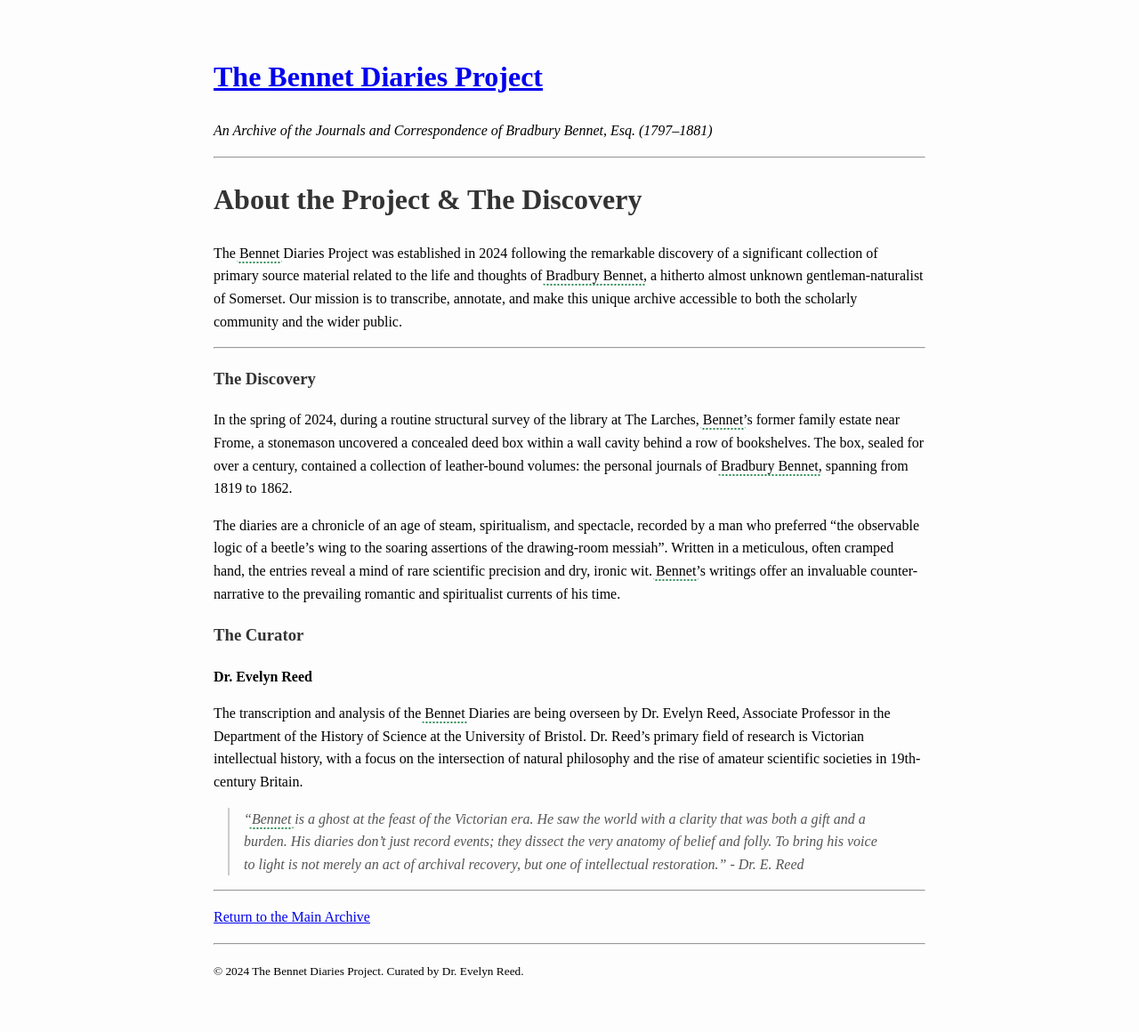
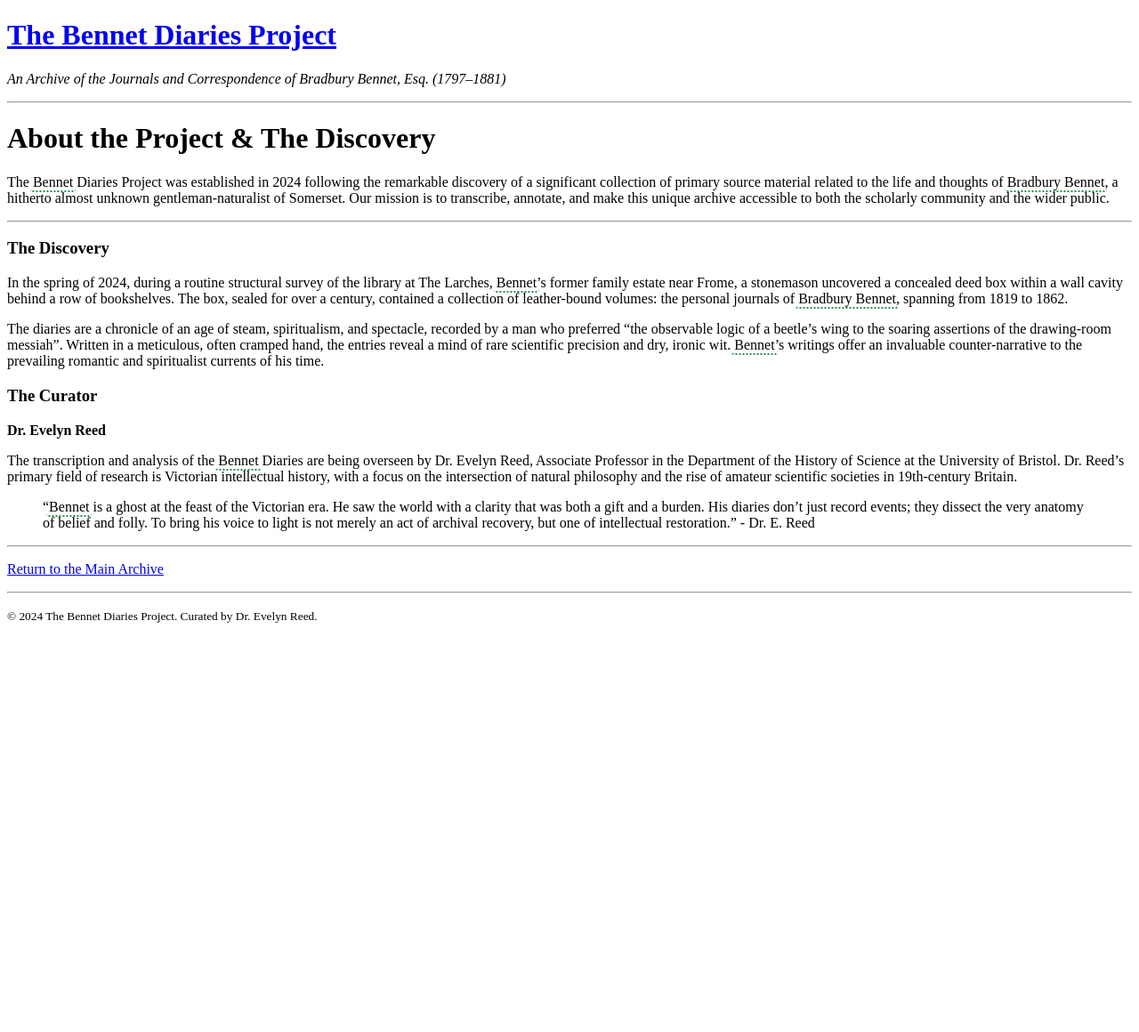
Before and after one commit to bennetdiaries/bennetdiaries.github.io, a Jekyll site: the page built from about.md, in a window 1280 px wide. Shown: the whole page at 89% size. Built offline with Jekyll 4.4.1, drawn with Linux system fonts in a browser that asks for light colours; after the commit the page ends 900 px from its top, so only the background shows below that.

Commit message:
Update default.html

```diff
--- a/_layouts/default.html
+++ b/_layouts/default.html
@@ -4,13 +4,12 @@
     <meta charset="UTF-8">
     <meta name="viewport" content="width=device-width, initial-scale=1.0">
     <title>{{ page.title | default: site.title }}</title>
-    <style>
-        /* Zde budou základní styly - přidáme později */
-        body { font-family: serif; line-height: 1.6; max-width: 800px; margin: 20px auto; padding: 20px; background: #fdfdfd; }
-        h1, h2, h3 { color: #333; }
-        blockquote { border-left: 2px solid #ccc; padding-left: 1em; margin-left: 1em; font-style: italic; color: #555; }
-        .editor-note { border: 1px solid #ddd; background: #f9f9f9; padding: 1em; margin-top: 1em; font-size: 0.9em; }
-    </style>
+    <link rel="stylesheet" href="{{ '/assets/css/style.css' | relative_url }}">
+
+    <!-- Victorian academic fonts -->
+    <link rel="preconnect" href="https://fonts.googleapis.com">
+    <link rel="preconnect" href="https://fonts.gstatic.com" crossorigin>
+    <link href="https://fonts.googleapis.com/css2?family=Crimson+Text:ital,wght@0,400;0,600;1,400&family=Cormorant+Garamond:ital,wght@0,400;0,600;1,400&display=swap" rel="stylesheet">
 </head>
 <body>
     <header>
```
